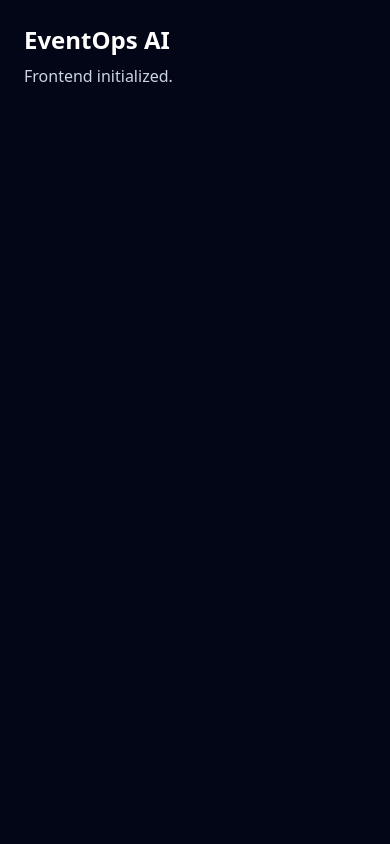
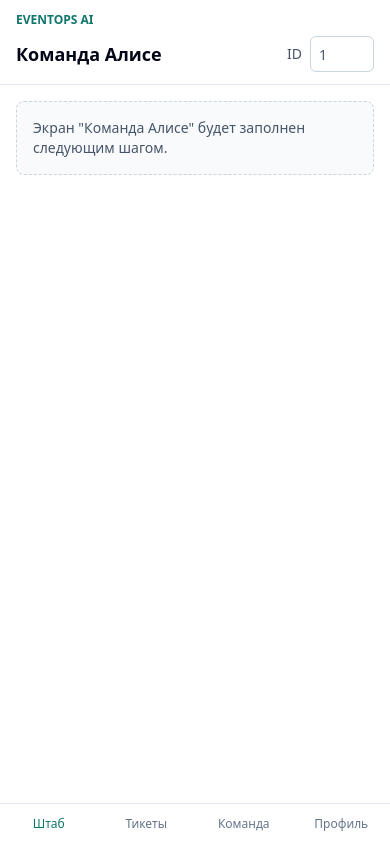
Before and after one commit to rjazhenka1/Alice-AI-Hack, a React (Vite) app in the folder eventops/frontend/: page / in a window 390 px wide. Built offline with nearby package versions, Linux system fonts and the light colour scheme.

Commit message:
add mobile app shell

```diff
--- a/eventops/frontend/src/App.jsx
+++ b/eventops/frontend/src/App.jsx
@@ -1,8 +1,70 @@
+import { useState } from "react";
+import { useAppStore } from "./store/useAppStore.js";
+
+const tabs = [
+  { id: "command", label: "Штаб" },
+  { id: "tickets", label: "Тикеты" },
+  { id: "team", label: "Команда" },
+  { id: "profile", label: "Профиль" },
+];
+
+const titles = {
+  command: "Команда Алисе",
+  tickets: "Активные тикеты",
+  team: "Люди и роли",
+  profile: "Профиль",
+};
+
 export default function App() {
+  const [activeTab, setActiveTab] = useState("command");
+  const eventId = useAppStore((state) => state.eventId);
+  const setEventId = useAppStore((state) => state.setEventId);
+
   return (
-    <main className="min-h-screen bg-slate-950 p-6 text-white">
-      <h1 className="text-2xl font-semibold">EventOps AI</h1>
-      <p className="mt-2 text-slate-300">Frontend initialized.</p>
-    </main>
+    <div className="min-h-screen bg-slate-100 text-slate-950">
+      <div className="mx-auto flex min-h-screen max-w-md flex-col bg-white">
+        <header className="border-b border-slate-200 px-4 py-3">
+          <p className="text-xs font-semibold uppercase text-teal-700">
+            EventOps AI
+          </p>
+          <div className="mt-2 flex items-center justify-between gap-3">
+            <h1 className="text-lg font-semibold">{titles[activeTab]}</h1>
+            <label className="flex items-center gap-2 text-sm text-slate-600">
+              ID
+              <input
+                className="h-9 w-16 rounded-md border border-slate-300 px-2 text-sm"
+                min="1"
+                type="number"
+                value={eventId}
+                onChange={(event) => setEventId(event.target.value)}
+              />
+            </label>
+          </div>
+        </header>
+
+        <main className="flex-1 px-4 py-4">
+          <section className="rounded-lg border border-dashed border-slate-300 bg-slate-50 p-4">
+            <p className="text-sm text-slate-600">
+              Экран "{titles[activeTab]}" будет заполнен следующим шагом.
+            </p>
+          </section>
+        </main>
+
+        <nav className="grid grid-cols-4 border-t border-slate-200 bg-white">
+          {tabs.map((tab) => (
+            <button
+              className={`px-2 py-3 text-xs font-medium ${
+                activeTab === tab.id ? "text-teal-700" : "text-slate-500"
+              }`}
+              key={tab.id}
+              type="button"
+              onClick={() => setActiveTab(tab.id)}
+            >
+              {tab.label}
+            </button>
+          ))}
+        </nav>
+      </div>
+    </div>
   );
 }
```
